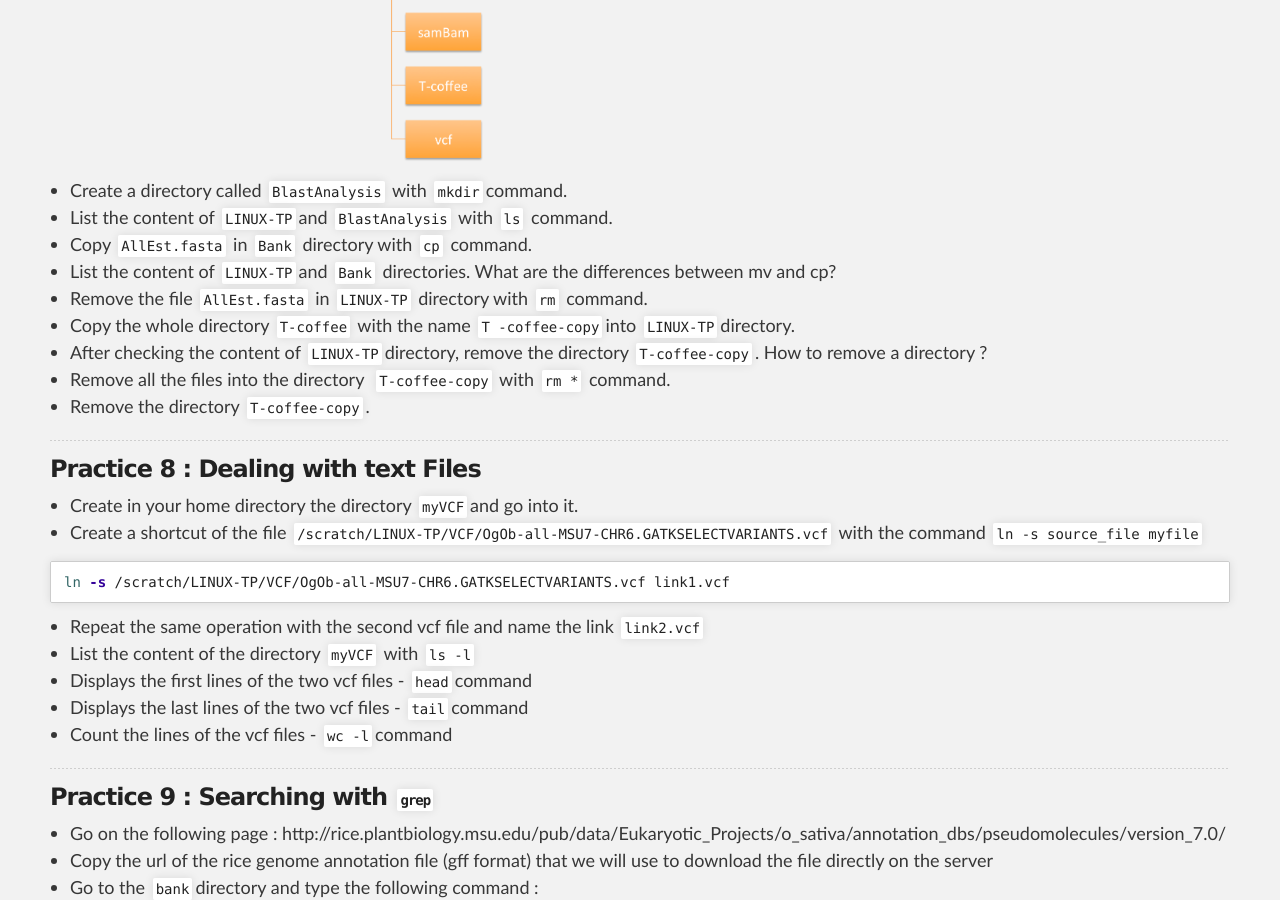
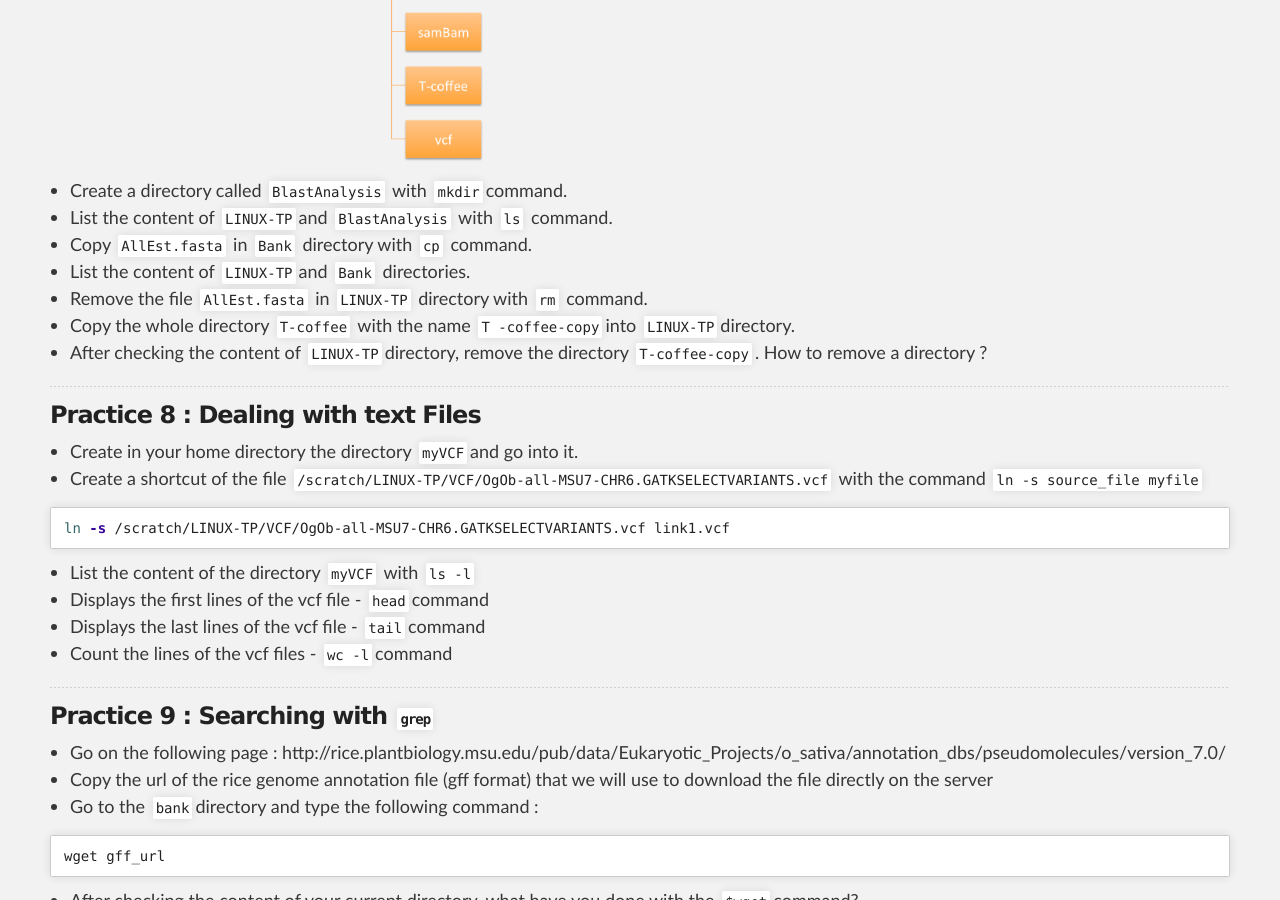
Before and after one commit to SouthGreenPlatform/trainings, a Jekyll site: the page built from _pages/linux/linuxGuidePractice.md, in a window 1280 px wide and 900 px high, scrolled down 5074 px. Built offline with Jekyll 4.4.1, drawn with Linux system fonts in a browser that asks for light colours; nearby versions of some CDN libraries; some of the changed text lies outside the part shown.

Commit message:
Update linuxGuidePractice.md

```diff
--- a/_pages/linux/linuxGuidePractice.md
+++ b/_pages/linux/linuxGuidePractice.md
@@ -177,12 +177,10 @@
 * Create a directory called `BlastAnalysis` with `mkdir`command.
 * List the content of `LINUX-TP`and `BlastAnalysis` with `ls` command.
 * Copy `AllEst.fasta` in `Bank` directory with `cp` command.
-* List the content of `LINUX-TP`and `Bank` directories. What are the differences between mv and cp?
+* List the content of `LINUX-TP`and `Bank` directories.
 * Remove the file `AllEst.fasta` in `LINUX-TP` directory with `rm` command.
 * Copy the whole directory `T-coffee` with the name `T -coffee-copy`into `LINUX-TP`directory.
 * After checking the content of `LINUX-TP`directory, remove the directory `T-coffee-copy`. How to remove a directory ?
-* Remove all the files into the directory  `T-coffee-copy` with `rm *` command.
-* Remove the directory `T-coffee-copy`.
 
 -----------------------
 
@@ -196,10 +194,9 @@
 ln -s /scratch/LINUX-TP/VCF/OgOb-all-MSU7-CHR6.GATKSELECTVARIANTS.vcf link1.vcf
 {% endhighlight %}
 
-* Repeat the same operation with the second vcf file and name the link `link2.vcf`
 * List the content of the directory `myVCF` with `ls -l`
-* Displays the first lines of the two vcf files - `head`command
-* Displays the last lines of the two vcf files - `tail`command
+* Displays the first lines of the vcf file - `head`command
+* Displays the last lines of the vcf file - `tail`command
 * Count the lines of the vcf files - `wc -l`command
 
 
@@ -302,17 +299,6 @@
 <a name="practice-12"></a>
 ### Practice 12 :  Sending data from one command to another (piping) with `|`
 * How many sequences have a homology with EST sequences ? (TIPs: `cut` command with `sort -u` (uniq) or `uniq` command ))
-* Extract ESTs sequences from database with `blastdbcmd` by typing :
-
-{% highlight bash %}
-blastdbcmd -entry_batch hits.txt -db bank -out hits.fasta
-{% endhighlight %}
-
-{% highlight bash %}
- -entry_batch is the file containing the sequence names
-{% endhighlight %}
-
-* Count the number of sequences extracted - `grep ">" c `
 
 -----------------------
 
```
